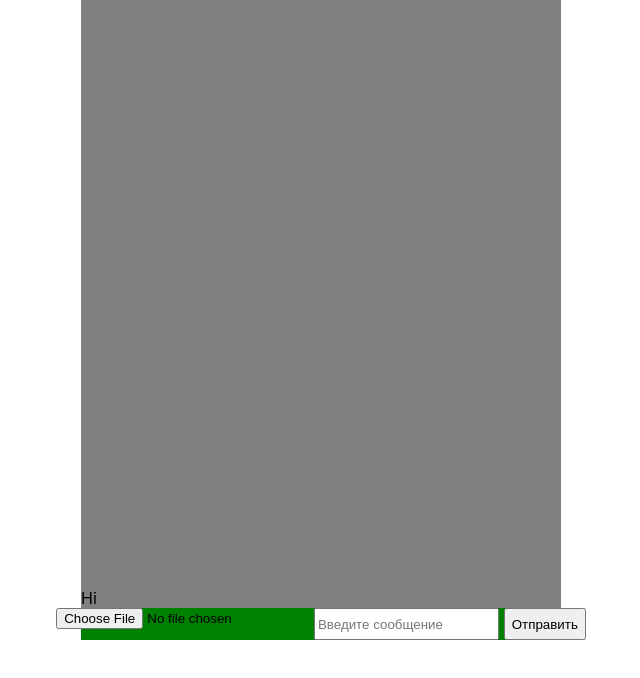
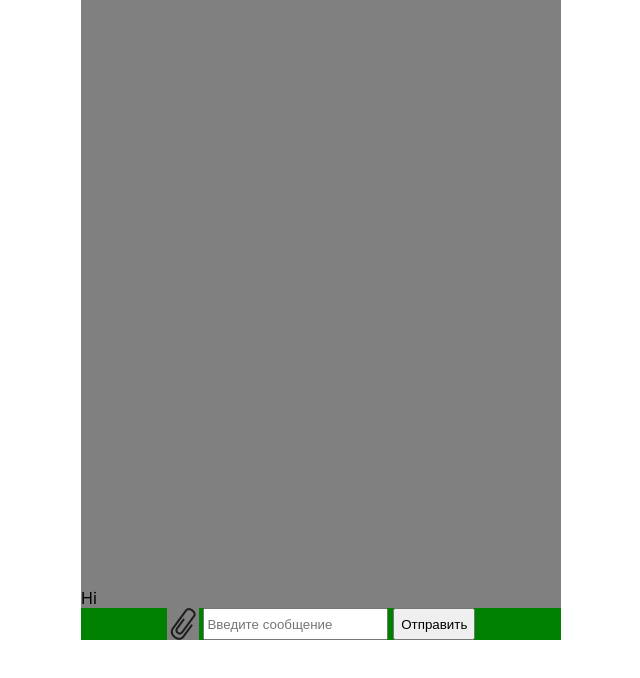
Before and after one commit to MykytaFedorin/bitrix_widget, a React (Create React App) app in the folder frontend/: page / in a window 1280 px wide. Shown: the top 678 px of the page, without its empty margins (319-959 px from the left). Built offline with nearby package versions, Linux system fonts and the light colour scheme; no server answers.

Commit message:
prettier upload button

```diff
--- a/frontend/src/FileUploadButton.css
+++ b/frontend/src/FileUploadButton.css
@@ -14,3 +14,6 @@
     height: 100%;
     object-fit: contain;
 }
+#inputFile{
+    display: none;
+}
--- a/frontend/src/FileUploadButton.js
+++ b/frontend/src/FileUploadButton.js
@@ -1,7 +1,14 @@
-import React from 'react';
+import React, { useRef } from 'react';
+import paperclip from './paperclip.png';
+import './FileUploadButton.css';
 
 function FileUploadButton({ onFileChange }) {
-    console.log("FileUploadButton.js");
+    const inputFileRef = useRef(null); // Используем ref для доступа к input
+
+    const handleDivClick = () => {
+        inputFileRef.current.click(); // Клик по input при клике на div
+    };
+
     const handleFileChange = (e) => {
         if (onFileChange) {
             onFileChange(e.target.files[0]);
@@ -9,10 +16,16 @@ function FileUploadButton({ onFileChange }) {
     };
 
     return (
-        <input
-            type="file"
-            onChange={handleFileChange}
-        />
+        <div id="fileUploadBtnDiv" onClick={handleDivClick}>
+            <input
+                type="file"
+                onChange={handleFileChange}
+                id="inputFile"
+                ref={inputFileRef} // Привязываем ref к input
+                style={{ display: 'none' }} // Скрываем input
+            />
+            <img src={paperclip} id="uploadBtnImage" height="12px" width="12px" alt="text" />
+        </div>
     );
 }
 
```
